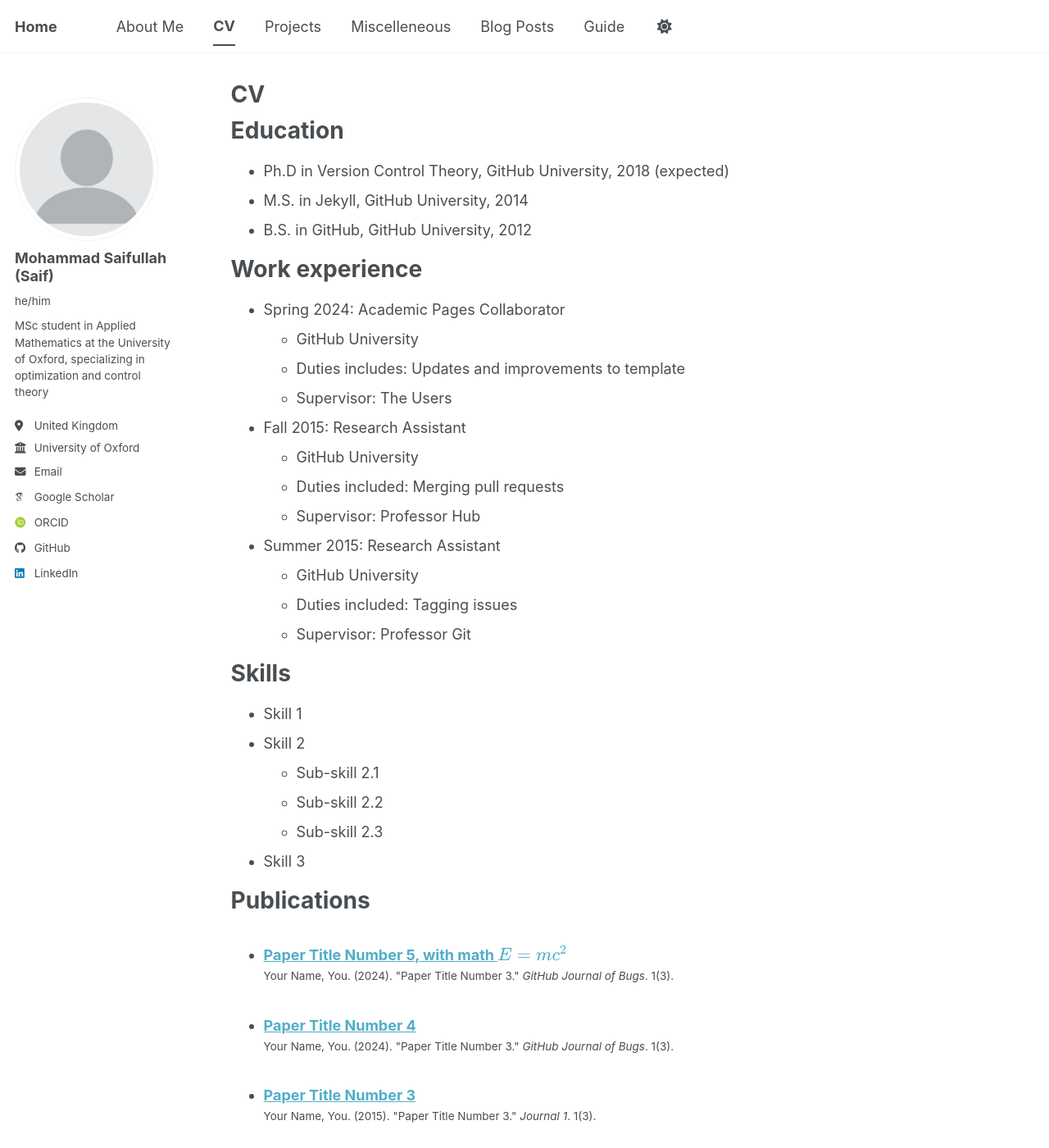
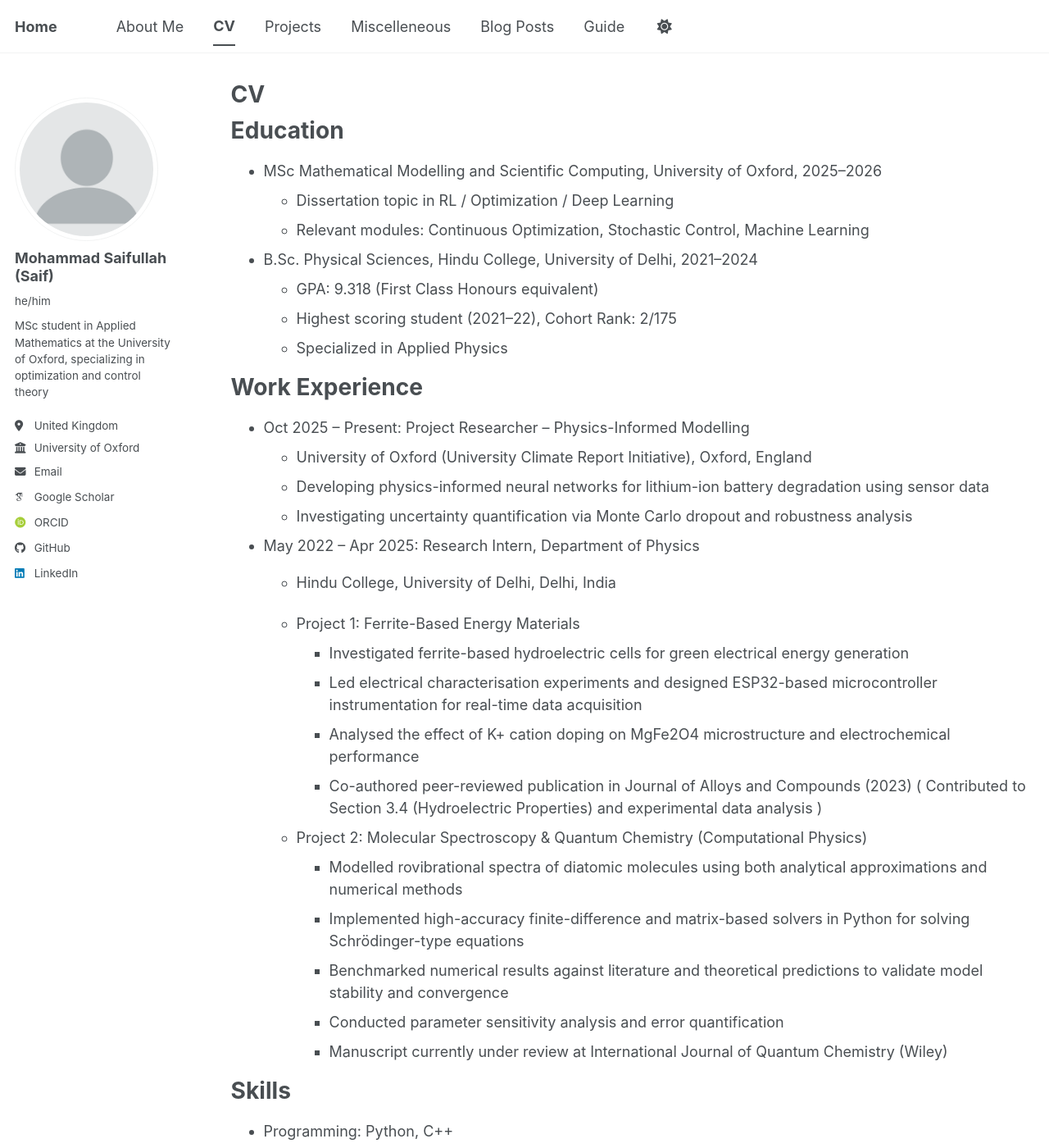
Before and after one commit to Saif2024C/saif_professional_website, a Jekyll site: the page built from _pages/cv.md, in a window 1280 px wide and 1400 px high. Shown: the whole window at 82% size. Built offline with Jekyll 4.4.1, drawn with Linux system fonts in a browser that asks for light colours; some web fonts are replaced; a script bundle is joined from its source files by our own code; library files that are not in the unit come from our copies; some of the changed text lies outside the part shown.

Commit message:
Update cv.md

```diff
--- a/_pages/cv.md
+++ b/_pages/cv.md
@@ -11,35 +11,46 @@ redirect_from:
 
 Education
 ======
-* Ph.D in Version Control Theory, GitHub University, 2018 (expected)
-* M.S. in Jekyll, GitHub University, 2014
-* B.S. in GitHub, GitHub University, 2012
+* MSc Mathematical Modelling and Scientific Computing, University of Oxford, 2025–2026
+  * Dissertation topic in RL / Optimization / Deep Learning
+  * Relevant modules: Continuous Optimization, Stochastic Control, Machine Learning
 
-Work experience
+* B.Sc. Physical Sciences, Hindu College, University of Delhi, 2021–2024
+  * GPA: 9.318 (First Class Honours equivalent)
+  * Highest scoring student (2021–22), Cohort Rank: 2/175
+  * Specialized in Applied Physics
+
+
+Work Experience
 ======
-* Spring 2024: Academic Pages Collaborator
-  * GitHub University
-  * Duties includes: Updates and improvements to template
-  * Supervisor: The Users
+* Oct 2025 – Present: Project Researcher – Physics-Informed Modelling
+  * University of Oxford (University Climate Report Initiative), Oxford, England
+  * Developing physics-informed neural networks for lithium-ion battery degradation using sensor data
+  * Investigating uncertainty quantification via Monte Carlo dropout and robustness analysis
 
-* Fall 2015: Research Assistant
-  * GitHub University
-  * Duties included: Merging pull requests
-  * Supervisor: Professor Hub
+* May 2022 – Apr 2025: Research Intern, Department of Physics
+  * Hindu College, University of Delhi, Delhi, India
 
-* Summer 2015: Research Assistant
-  * GitHub University
-  * Duties included: Tagging issues
-  * Supervisor: Professor Git
+  * Project 1: Ferrite-Based Energy Materials
+    * Investigated ferrite-based hydroelectric cells for green electrical energy generation
+    * Led electrical characterisation experiments and designed ESP32-based microcontroller instrumentation for real-time data acquisition
+    * Analysed the effect of K+ cation doping on MgFe2O4 microstructure and electrochemical performance
+    * Co-authored peer-reviewed publication in Journal of Alloys and Compounds (2023) ( Contributed to Section 3.4 (Hydroelectric Properties) and experimental data analysis )
+
+  * Project 2: Molecular Spectroscopy & Quantum Chemistry (Computational Physics)
+    * Modelled rovibrational spectra of diatomic molecules using both analytical approximations and numerical methods
+    * Implemented high-accuracy finite-difference and matrix-based solvers in Python for solving Schrödinger-type equations
+    * Benchmarked numerical results against literature and theoretical predictions to validate model stability and convergence
+    * Conducted parameter sensitivity analysis and error quantification
+    * Manuscript currently under review at International Journal of Quantum Chemistry (Wiley)
 
 Skills
 ======
-* Skill 1
-* Skill 2
-  * Sub-skill 2.1
-  * Sub-skill 2.2
-  * Sub-skill 2.3
-* Skill 3
+* Programming: Python, C++
+* Machine Learning: Reinforcement Learning systems, Transformers, RNNs, PINNs, LSTMs
+* Mathematics: Optimization, Stochastic Control, Numerical Methods, NLA (Nimerical Linear Algebra)
+* Tools: Git, Bash
+
 
 Publications
 ======
@@ -47,18 +58,7 @@ Publications
     {% include archive-single-cv.html %}
   {% endfor %}</ul>
 
-Talks
+Technical Training
 ======
-  <ul>{% for post in site.talks reversed %}
-    {% include archive-single-talk-cv.html  %}
-  {% endfor %}</ul>
-
-Teaching
-======
-  <ul>{% for post in site.teaching reversed %}
-    {% include archive-single-cv.html %}
-  {% endfor %}</ul>
-
-Service and leadership
-======
-* Currently signed in to 43 different slack teams
+* Optiver Trading Academy, University of Oxford (Oct–Nov 2025)
+  * Training in options pricing, market making, and simulated trading using Optibook
```
